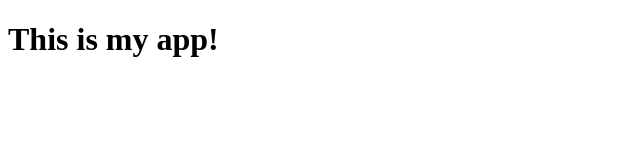
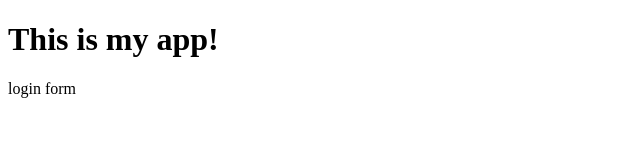
Before and after one commit to Ali-creator786/myappsample, a plain HTML site: page index.html in a window 1280 px wide. Shown: the full height of the page, 0-640 px from the left. Drawn offline with Linux system fonts and the light colour scheme.

Commit message:
login  form

```diff
--- /dev/null
+++ b/dir2/app2.js
@@ -0,0 +1 @@
+console.log(123)
--- a/index.html
+++ b/index.html
@@ -7,6 +7,7 @@
 </head>
 <body>
     <h1>This is my app!</h1>
+    login form
 
 </body>
 </html>
```
Also changed, not shown: login.html (added, +1 -0 lines), log.txt (added).
